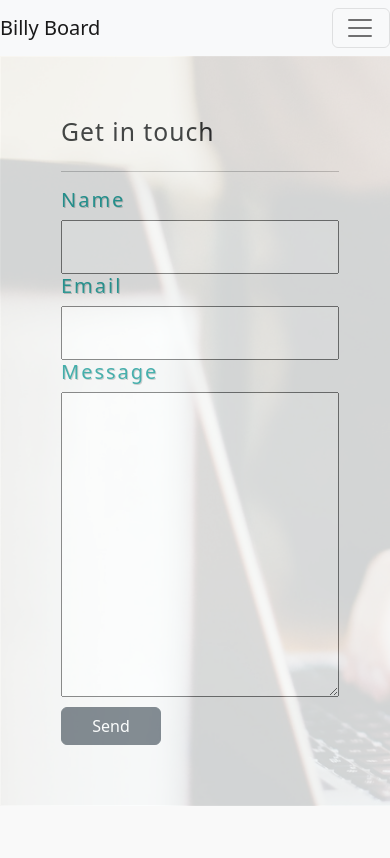
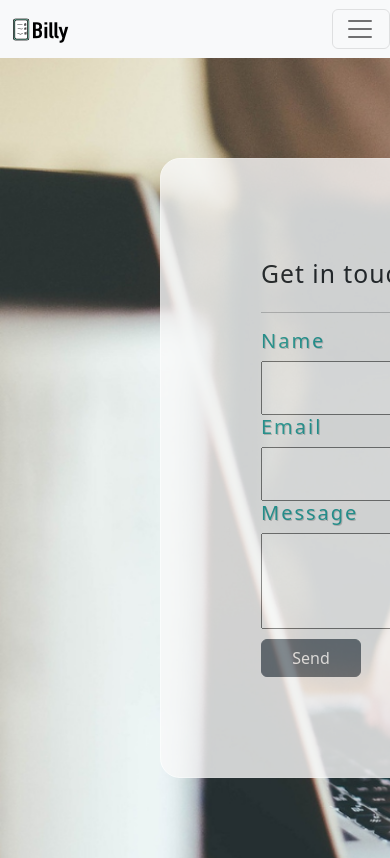
Before and after one commit to Valeprogr/Billy-board-finalproject, a React (Create React App) app in the folder client/: page /contacts in a window 390 px wide. Shown: the top 858 px of the page. Built offline with nearby package versions, Linux system fonts and the light colour scheme; no server answers.

Commit message:
edit css contacts and make for lap and desk respon

```diff
--- a/client/src/components/userHomepage/ProfileUser.js
+++ b/client/src/components/userHomepage/ProfileUser.js
@@ -6,8 +6,7 @@ import "./profileUser.css"
 const REACT_APP_URL_CYCLIC=process.env.REACT_APP_URL_CYCLIC;
 const ProfileUser = () => {
      const auth = useContext(AuthContext);
-    //console.log(auth.userId)
-    const {loading, request, error, clearError} = useHttp();
+    const { request, error, clearError} = useHttp();
 
     const message= useMessage();
     useEffect(() => {
@@ -39,7 +38,7 @@ const ProfileUser = () => {
 
                             <div className='buttons'>
                                 <a href='/user/settings'><button type="button" class="btn btn-light">
-                                    <span class="material-symbols-outlined">
+                                    <span className="material-symbols-outlined">
                                         edit
                                     </span>
                                 </button></a>
@@ -61,13 +60,13 @@ const ProfileUser = () => {
                                 </div>
                                 <div className='icons-data-container'>
                                     <div className='icons-data'>
-                                        <span class="material-symbols-outlined icons">
+                                        <span className="material-symbols-outlined icons">
                                             mail
                                         </span>
                                         <p>{data.email}</p>
                                     </div>
                                     <div className='icons-data'>
-                                        <span class="material-symbols-outlined icons">
+                                        <span className="material-symbols-outlined icons">
                                             location_on
                                         </span>
                                         <p>{data.company_name}</p>
--- a/client/src/components/userHomepage/card/AddMemberCard.js
+++ b/client/src/components/userHomepage/card/AddMemberCard.js
@@ -30,7 +30,6 @@ const AddMemberCard = ({ company,projectId }) => {
         }
         clearError();
     }
-    console.log(membersToAdd)
     return (
         <div>
             <h3>Select members for the project</h3>
--- a/client/src/components/userHomepage/card/CardEmployee.js
+++ b/client/src/components/userHomepage/card/CardEmployee.js
@@ -12,7 +12,7 @@ const CardEmployee = ({employee}) => {
                     <p>{employee.name}</p>
                     <p className="card-text">Occupation:</p>
                     <p>{employee.user_occupation}</p>
-                    <a href="#" class="btn btn-dark">See More</a>
+                    <a href="#" class="btn btn-dark">Send Message</a>
                 </div>
             </div>
         </div>
--- a/client/src/components/userHomepage/card/CardProjects.js
+++ b/client/src/components/userHomepage/card/CardProjects.js
@@ -7,7 +7,6 @@ import MembersList from "../members-list/MembersList"
 const CardProjects = ({ projects }) => {
   const [taskVisible, setTaskVisible] = useState(false);
   const [membersVisible, setMembersVisible]=useState(false);
-  //console.log(projects)
   return (
     <>
       <div className='body-holiday-card'>
--- a/client/src/components/userHomepage/userHome/UserHome.js
+++ b/client/src/components/userHomepage/userHome/UserHome.js
@@ -1,15 +1,11 @@
-import React,{useEffect,useState} from 'react';
+import React from 'react';
 import FooterUser from './FooterUser';
 import "../userHome/homeUser.css";
-//import { useHttp } from '../../../hooks/http.hook';
-import CardProjects from '../card/CardProjects';
-//import CardProjectsSum from '../card/CardProjectsSum';
 import Calender from '../calender/Calender';
 import HeaderUserHome from '../header-userHome/HeaderUserHome';
 import ProjectsList from '../list/ProjectsList';
 
 const UserHome = () => {
-    const [loading,setLoading]=useState(true)
 
     return (
 
--- a/client/src/pages/contacts/Contacts.js
+++ b/client/src/pages/contacts/Contacts.js
@@ -17,7 +17,7 @@ const Contacts = () => {
                     <input type="text"></input>
                     <h5>Message</h5>
                    <textarea rows="4" cols="50" className='text-message'></textarea>
-                        <button class=" btn-contact btn btn-secondary ">Send</button>
+                        <button className=" btn-contact btn btn-secondary ">Send</button>
                 </div>
             </div>
 
--- a/client/src/pages/contacts/contacts.css
+++ b/client/src/pages/contacts/contacts.css
@@ -10,7 +10,7 @@
     background-repeat: no-repeat;
     background-size: cover;
     display: flex;
-    height: 750px;
+    height: 910px;
 }
 .container1{
     width: 600px;
@@ -27,7 +27,7 @@
             border-radius: 20px;
             height: 620px;
             width: 70%;
-            margin: 50px 50px;
+            margin: 160px 444px;
             padding: 100px;
             background-color: var(--text-color);
             opacity: 80%;
@@ -45,24 +45,17 @@
     margin: 10px 0 0 0 !important;
    }
 
-   @media screen and (max-width: 600px) {
+   @media only screen and (max-width: 1600px){
     .body{
         font-size: 32px;
-        height: auto;
+        height: 800px;
     }
     .container2{
         width: 667px;
         }
-    .box-container-contacts{
-        display: flex;
-        flex-direction: column;
-        /* border: 1px solid white; */
-        border-radius: 0px;
-        height: 750px;
-        width: 60%;
-        margin: 0px 0px;
-        padding: 60px;
-        background-color: var(--text-color);
-        opacity: 82%;
-    }
+        .box-container-contacts{
+           margin-left: 160px;
+           margin-top: 100px;
+            /* background-color: aqua; */
+        }
    }
--- a/client/src/pages/home/Navbar.js
+++ b/client/src/pages/home/Navbar.js
@@ -1,14 +1,17 @@
 import React from 'react';
 import { NavLink, Outlet } from "react-router-dom";
-import "./home.css"
+import "./home.css";
+import logo from "../../images/logo.png";
+
 
 
 const Navbar = ({children}) => {
   return (
     <>
       <nav className="navbar navbar-expand-lg navbar-light bg-light">
-
-        <NavLink className="navbar-brand" to="/">Billy Board</NavLink>
+        <NavLink className="navbar-brand" to="/">
+        <img className='logo' src={logo} alt="billy-board-logo"/>
+        </NavLink>
         <button className="navbar-toggler" type="button" data-bs-toggle="collapse" data-bs-target="#navbarSupportedContent" aria-controls="navbarSupportedContent" aria-expanded="false" aria-label="Toggle navigation">
           <span className="navbar-toggler-icon">
           </span>
--- a/client/src/pages/home/home.css
+++ b/client/src/pages/home/home.css
@@ -52,9 +52,12 @@ justify-content: center;
 .btn-container{
     display: flex;
 }
+.logo{
+    height: auto;
+    width: auto;
+}
 
-
-@media screen and (max-width: 600px) {
+@media only screen and (max-width: 600px) {
     .home{
         height: 600px;
         width: auto;
```
Also changed, not shown: client/src/components/userHomepage/userHome/NavbarUser.js (+9 -12 lines), client/src/images/logo.png (added), 1 other file (tests, documents, lock files or other folders).
